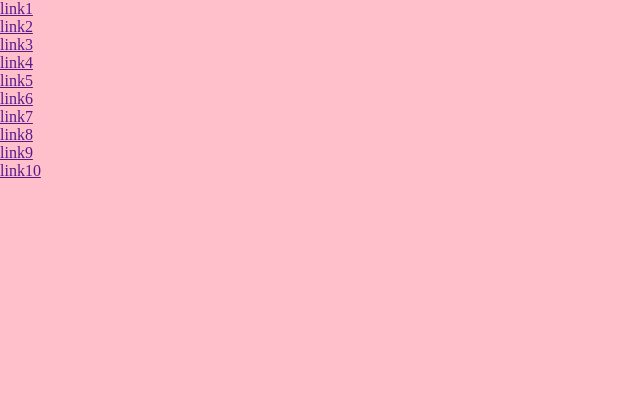
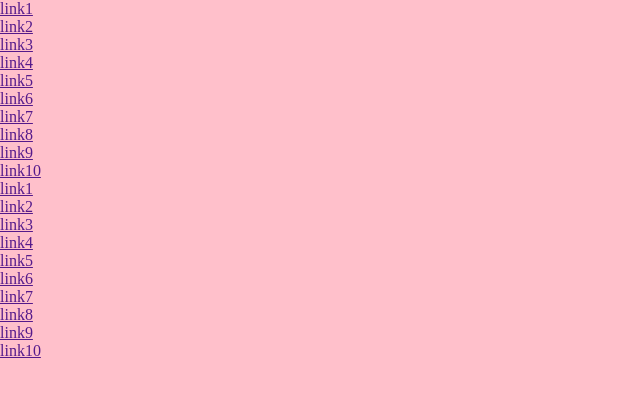
Before and after one commit to Rozelin/HtmlCssLearning, a website: page index.html in a window 1280 px wide. Shown: the whole page, without its empty margins (0-640 px from the left). Drawn offline with Linux system fonts and the light colour scheme.

Commit message:
Updated HTML list

```diff
--- a/index.html
+++ b/index.html
@@ -23,6 +23,16 @@
                     <li class="header_nav-item"><a href="" class="header_nav-link">link8</a></li>
                     <li class="header_nav-item"><a href="" class="header_nav-link">link9</a></li>
                     <li class="header_nav-item"><a href="" class="header_nav-link">link10</a></li>
+                    <li class="header_nav-item"><a href="" class="header_nav-link">link1</a></li>
+                    <li class="header_nav-item"><a href="" class="header_nav-link">link2</a></li>
+                    <li class="header_nav-item"><a href="" class="header_nav-link">link3</a></li>
+                    <li class="header_nav-item"><a href="" class="header_nav-link">link4</a></li>
+                    <li class="header_nav-item"><a href="" class="header_nav-link">link5</a></li>
+                    <li class="header_nav-item"><a href="" class="header_nav-link">link6</a></li>
+                    <li class="header_nav-item"><a href="" class="header_nav-link">link7</a></li>
+                    <li class="header_nav-item"><a href="" class="header_nav-link">link8</a></li>
+                    <li class="header_nav-item"><a href="" class="header_nav-link">link9</a></li>
+                    <li class="header_nav-item"><a href="" class="header_nav-link">link10</a></li>
                 </ul>
             </head>
         </container>
```
